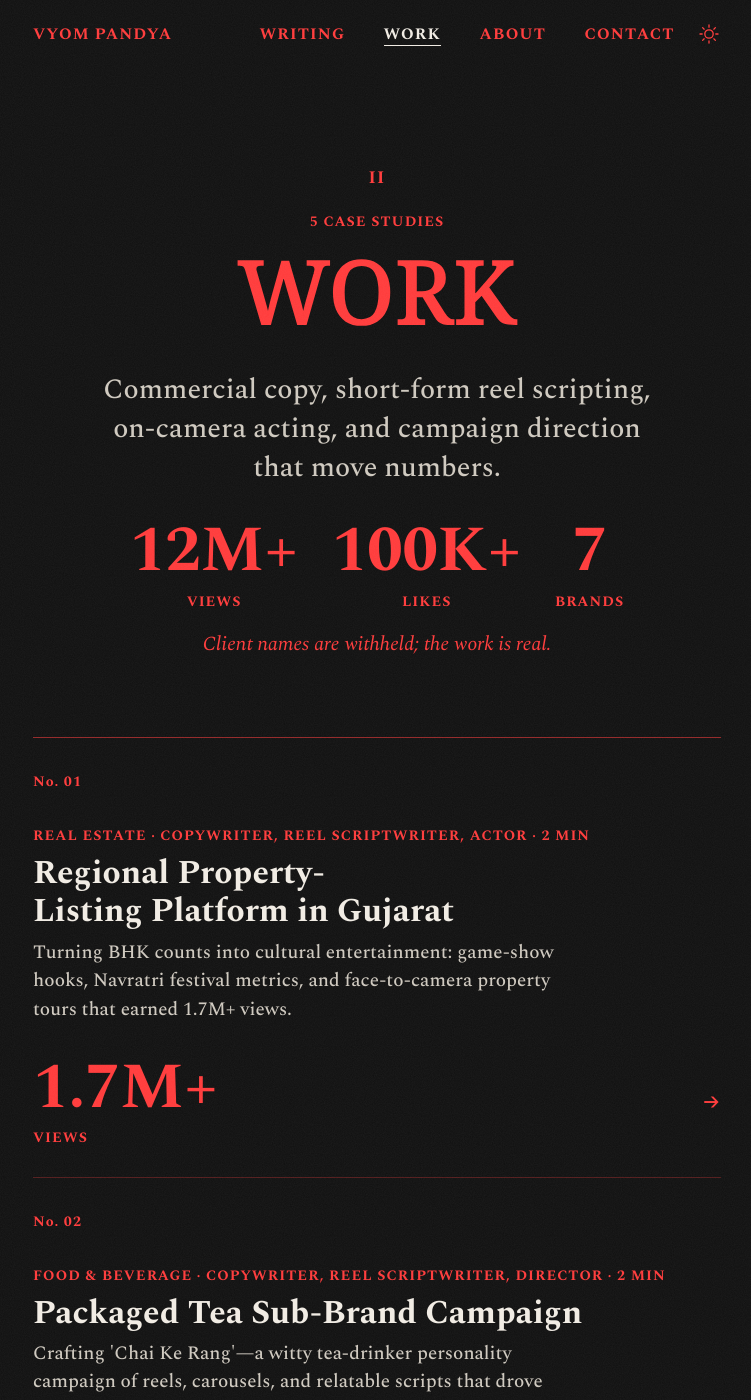
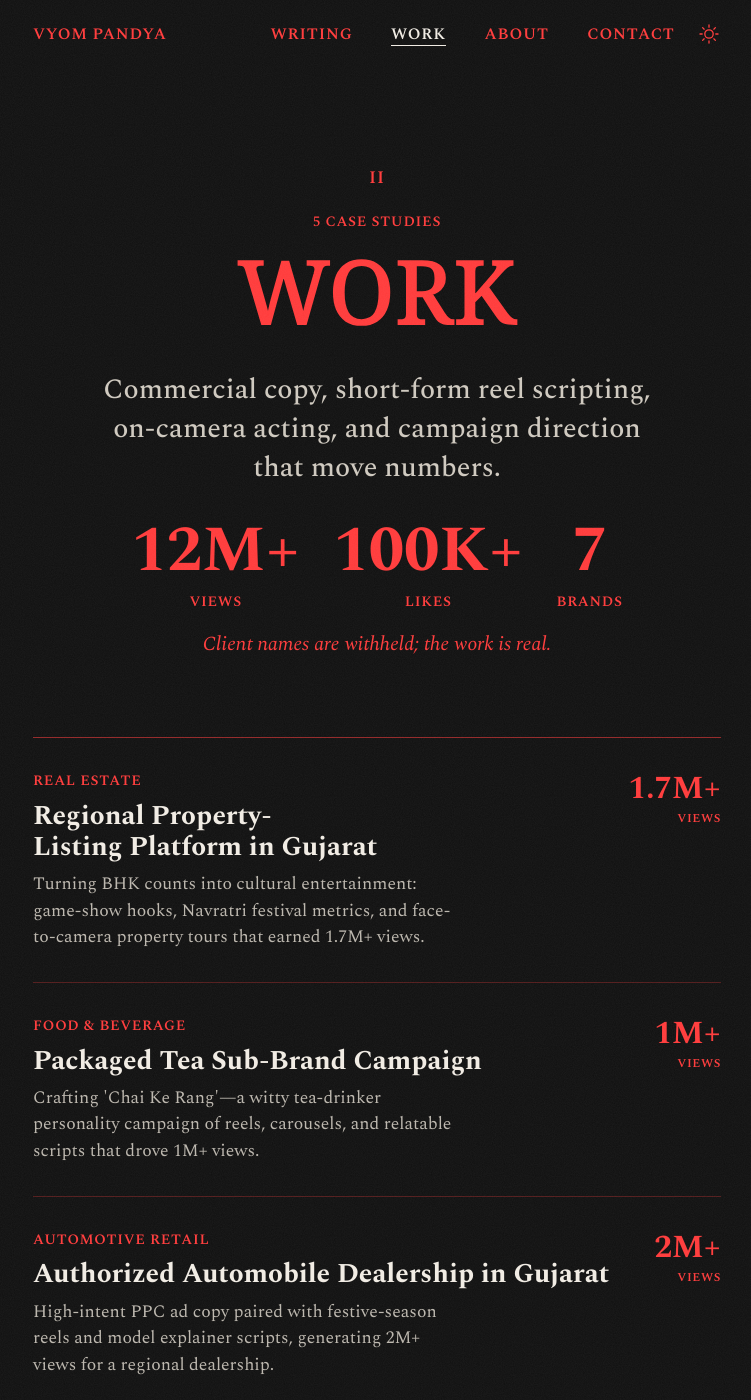
Before and after one commit to Vyom11/vyom_vertigo, a Jekyll site: the page built from case-studies.html, in a window 1280 px wide and 1400 px high. Shown: the whole window, without its empty margins (263-1014 px from the left). Built offline with Jekyll 4.4.1, drawn with Linux system fonts in a browser that asks for light colours; some web fonts are replaced; some of the changed text lies outside the part shown.

Commit message:
feat: calmer Writing and Work lists, links on the home page
- Writing: title left, date right, lighter subtitle; drop category and
  reading time from the list
- Work: industry, title and summary left with one small figure right;
  drop the "No." line, arrow and "Seen" marker
- Labels back to weight 600 with less tracking
- Home: email, Instagram, YouTube and Letterboxd links along the bottom

Co-Authored-By: Claude Sonnet 5.5 <noreply@anthropic.com>

```diff
--- a/_includes/work-row.html
+++ b/_includes/work-row.html
@@ -1,12 +1,8 @@
 {% assign cs = include.case_study %}
-{% assign words = cs.content | number_of_words %}
-{% assign read_time = words | divided_by: 200 | plus: 1 %}
-{% assign row_color = site.data.case_colors[cs.slug] | default: "#1E1E1E" %}
-<li class="work-row" data-slug="{{ cs.slug }}" style="--row-color: {{ row_color }}">
+<li class="work-row">
   <a class="work-row-link" href="{{ cs.url | relative_url }}">
-    <span class="work-row-no">No. 0{{ cs.order }}<span class="work-row-seen"> · Seen</span></span>
     <span class="work-row-main">
-      <span class="work-row-meta">{{ cs.industry }} · {% for role in cs.role_tags limit: 3 %}{{ role }}{% unless forloop.last %}, {% endunless %}{% endfor %} · {{ read_time }} min</span>
+      <span class="work-row-meta">{{ cs.industry }}</span>
       <h3 class="work-row-title">{{ cs.title }}</h3>
       <span class="work-row-summary">{{ cs.summary }}</span>
     </span>
@@ -17,6 +13,5 @@
       <span class="work-row-metric-lbl">{{ m.label }}</span>
     </span>
     {% endif %}
-    <span class="work-row-arrow" aria-hidden="true">&rarr;</span>
   </a>
 </li>
--- a/_layouts/case-study.html
+++ b/_layouts/case-study.html
@@ -3,9 +3,8 @@ layout: default
 ---
 {% assign words = content | number_of_words %}
 {% assign read_time = words | divided_by: 200 | plus: 1 %}
-{% assign band = site.data.case_colors[page.slug] | default: "#1E1E1E" %}
 
-<article data-case-slug="{{ page.slug }}" style="--row-color: {{ band }}">
+<article>
   <header class="doc-head doc-head--wide wrap">
     <a href="{{ '/case-studies/' | relative_url }}" class="back-link"><span aria-hidden="true">&larr;</span> All work</a>
     <p class="eyebrow">Case study 0{{ page.order }}</p>
--- a/assets/css/main.css
+++ b/assets/css/main.css
@@ -955,8 +955,6 @@ a:hover { text-decoration-color: currentColor; }
 .work-row-link:hover .work-row-arrow,
 .work-row-link:focus-visible .work-row-meta { color: var(--text); }
 .work-row-link:hover .work-row-summary { color: var(--text); }
-.work-row-seen { display: none; }
-.work-row.is-seen .work-row-seen { display: inline; }
 
 /* Case study: results sit on the project's colour */
 .doc-band {
@@ -1188,8 +1186,8 @@ html:not(.js) .theme-toggle { display: none; }
 .poster-director, .poster-sign, .footer-links a, .back-link, .doc-byline, .doc-meta dt,
 .doc-number-lbl, .pager-lbl, .doc-end, .statement strong, .channel-lbl, .channel-handle,
 .page-no, .version, .skip-link, .top4-hint .cta {
-  font-weight: 700;
-  letter-spacing: 0.07em;
+  font-weight: 600;
+  letter-spacing: 0.05em;
 }
 .eyebrow, .stat-lbl, .work-row-no, .work-row-meta, .work-row-metric-lbl, .essay-row-date,
 .essay-row-meta, .poster-year, .poster-director, .doc-byline, .doc-meta dt, .doc-number-lbl,
@@ -1230,3 +1228,50 @@ html:not(.js) .theme-toggle { display: none; }
   padding-block: 0 clamp(2rem, 8vh, 5rem);
 }
 .home .hero-inner { width: 100%; }
+
+/* ==========================================================================
+   17. Calmer lists: fewer elements per row, lighter secondary text, more air
+   ========================================================================== */
+
+/* Writing: title on the left, date on the right like a table of contents */
+.essay-row-link {
+  grid-template-columns: minmax(0, 1fr) auto;
+  gap: 0 1.5rem;
+  align-items: baseline;
+  padding-block: 1.75rem;
+}
+.essay-row-main { grid-column: 1; }
+.essay-row-date { grid-column: 2; white-space: nowrap; }
+.essay-row-title { font-size: clamp(1.4rem, 2.3vw, 1.7rem); }
+.essay-row-sub { margin-top: 0.35rem; font-size: 1.1rem; font-weight: 400; color: var(--soft); opacity: 0.85; }
+
+/* Work: industry, title and summary on the left; one modest figure on the right */
+.work-row-link {
+  grid-template-columns: minmax(0, 1fr) auto;
+  gap: 0 2rem;
+  align-items: start;
+  padding-block: 2rem;
+}
+.work-row-main { grid-column: 1; }
+.work-row-metric { grid-column: 2; text-align: right; padding-top: 0.15rem; }
+.work-row-meta { margin-bottom: 0.5rem; }
+.work-row-title { font-size: clamp(1.4rem, 2.3vw, 1.7rem); }
+.work-row-summary { margin-top: 0.5rem; max-width: 48ch; font-size: 1.1rem; font-weight: 400; color: var(--soft); opacity: 0.9; }
+.work-row-metric-val { font-size: clamp(1.5rem, 3vw, 2rem); line-height: 1; }
+.work-row-metric-lbl { margin-top: 0.35rem; font-size: 0.75rem; }
+@media (max-width: 560px) {
+  .work-row-link { grid-template-columns: 1fr; }
+  .work-row-metric { grid-column: 1; display: flex; align-items: baseline; gap: 0.6rem; margin-top: 0.9rem; text-align: left; padding-top: 0; }
+  .work-row-metric-lbl { margin-top: 0; }
+}
+
+/* Home: the title page fills the screen, with the links along the bottom */
+.home .main { display: flex; flex-direction: column; }
+.home .hero { flex: 1; min-height: 0; padding-block: 0; }
+.home-links { padding-block: 1rem calc(1.25rem + env(safe-area-inset-bottom, 0px)); }
+.home-links .footer-links { justify-content: center; }
+
+@media (max-width: 560px) {
+  .home-links .footer-links { gap: 0 0.9rem; flex-wrap: nowrap; }
+  .home-links .footer-links a { font-size: 0.82rem; letter-spacing: 0.04em; }
+}
--- a/assets/js/site.js
+++ b/assets/js/site.js
@@ -40,26 +40,6 @@
     });
   }
 
-  // --- 4. Case studies a visitor has opened are marked "Seen" (kept in their browser) ---
-  function initSeen() {
-    var KEY = 'vv-seen';
-    var seen = [];
-    try { seen = JSON.parse(localStorage.getItem(KEY)) || []; } catch (e) {}
-
-    var current = document.querySelector('[data-case-slug]');
-    if (current) {
-      var slug = current.getAttribute('data-case-slug');
-      if (seen.indexOf(slug) === -1) {
-        seen.push(slug);
-        try { localStorage.setItem(KEY, JSON.stringify(seen)); } catch (e) {}
-      }
-    }
-
-    document.querySelectorAll('.work-row[data-slug]').forEach(function (row) {
-      row.classList.toggle('is-seen', seen.indexOf(row.getAttribute('data-slug')) !== -1);
-    });
-  }
-
   // --- 6. Theme toggle: dark by default, the choice is remembered in this browser ---
   function initTheme() {
     var btn = document.getElementById('theme-toggle');
@@ -83,13 +63,7 @@
   function init() {
     initProgress();
     initPosters();
-    initSeen();
     initTheme();
-
-    // Back/forward restores pages from memory without re-running scripts;
-    // re-mark seen case studies whenever a page is shown, or another tab changes them.
-    window.addEventListener('pageshow', function (e) { if (e.persisted) initSeen(); });
-    window.addEventListener('storage', function (e) { if (e.key === 'vv-seen') initSeen(); });
   }
 
   if (document.readyState === 'loading') {
```
Also changed, not shown: _includes/essay-row.html (+2 -5 lines), index.html (+9 -0 lines).
